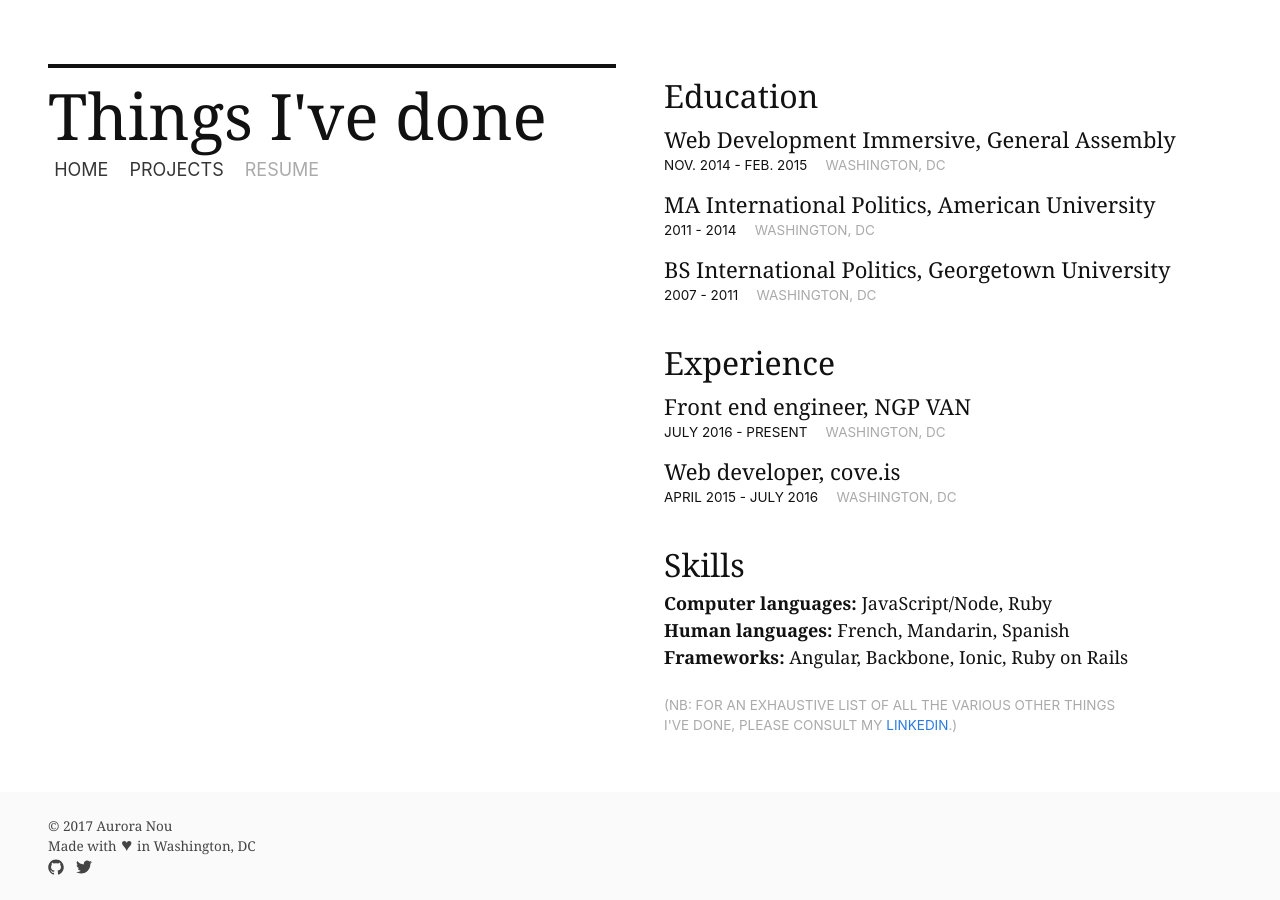
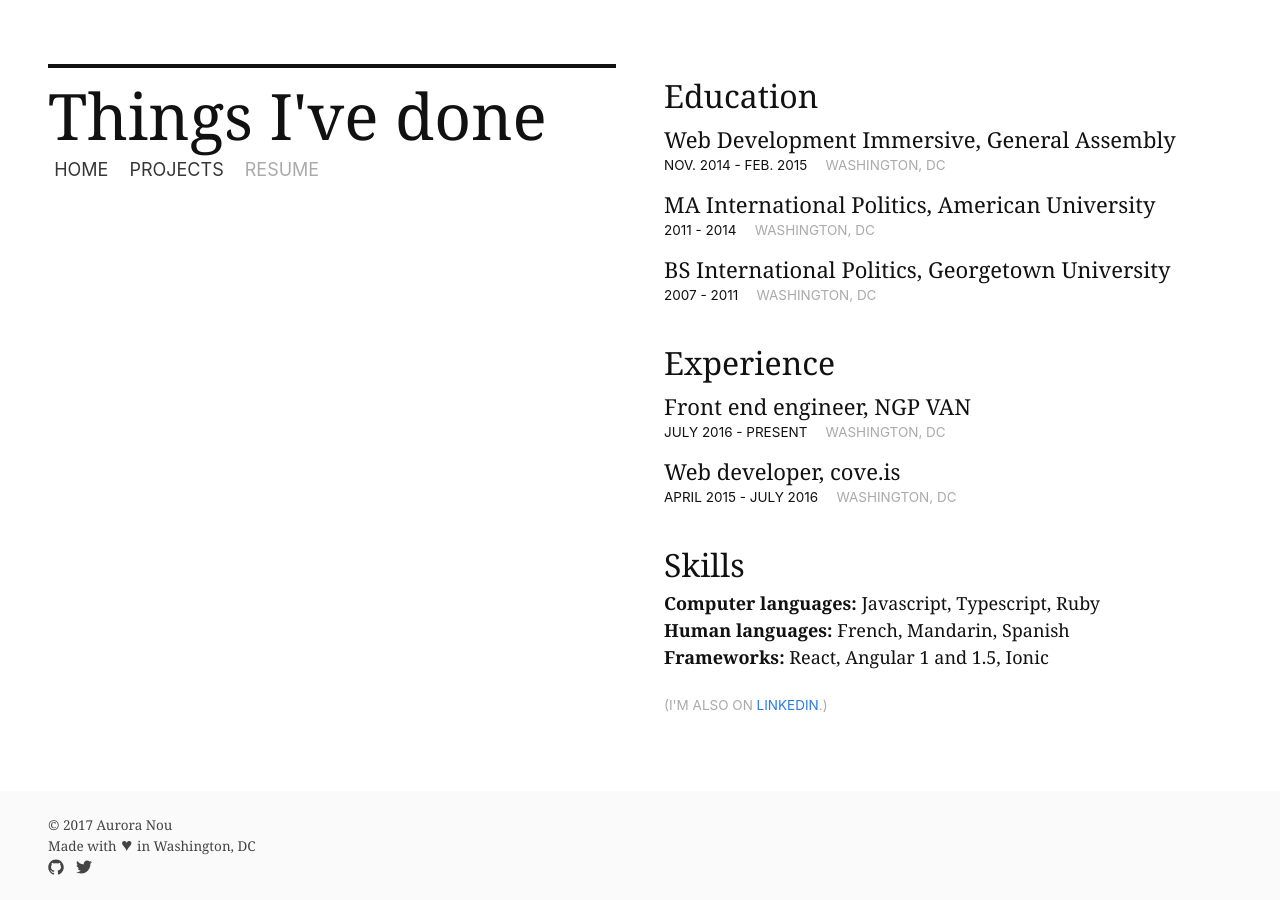
Before and after one commit to auroranou/auroranou.github.io, a Jekyll site: the page built from resume/index.html, in a window 1280 px wide. Built offline with Jekyll 4.4.1, drawn with Linux system fonts in a browser that asks for light colours.

Commit message:
update resume

```diff
--- a/resume/index.html
+++ b/resume/index.html
@@ -37,12 +37,12 @@
 <section class="Section">
   <h2 class="Section-title">Skills</h2>
   <ul class="Section-list">
-    <li><b>Computer languages:</b> JavaScript/Node, Ruby</li>
+    <li><b>Computer languages:</b> Javascript, Typescript, Ruby</li>
     <li><b>Human languages:</b> French, Mandarin, Spanish</li>
-    <li><b>Frameworks:</b> Angular, Backbone, Ionic, Ruby on Rails</li>
+    <li><b>Frameworks:</b> React, Angular 1 and 1.5, Ionic</li>
   </ul>
 </section>
 
 <section class="Section">
-  <div class="Note">(NB: For an exhaustive list of all the various other things I've done, please consult my <a href="https://www.linkedin.com/in/auroranou">LinkedIn</a>.)</div>
+  <div class="Note">(I'm also on <a href="https://www.linkedin.com/in/auroranou">LinkedIn</a>.)</div>
 </section>
```
